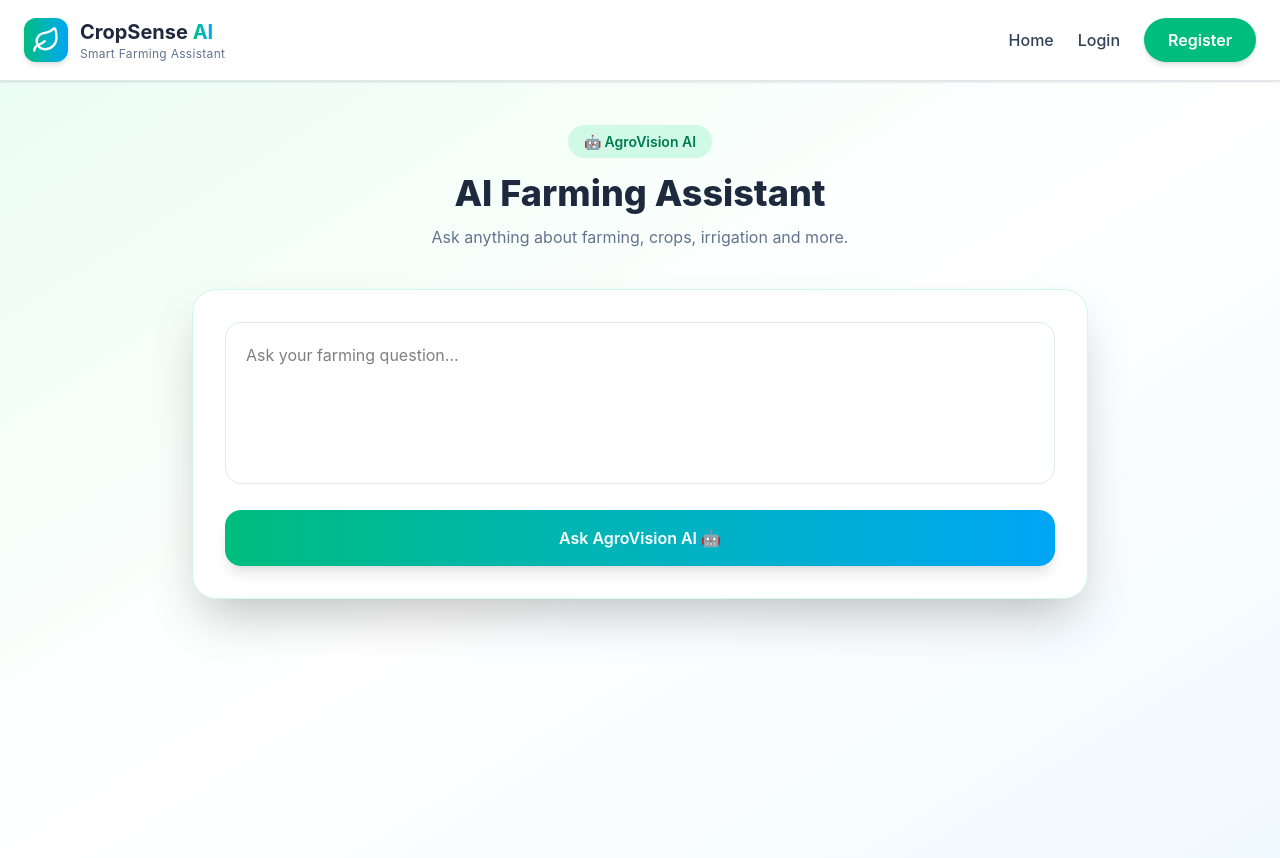
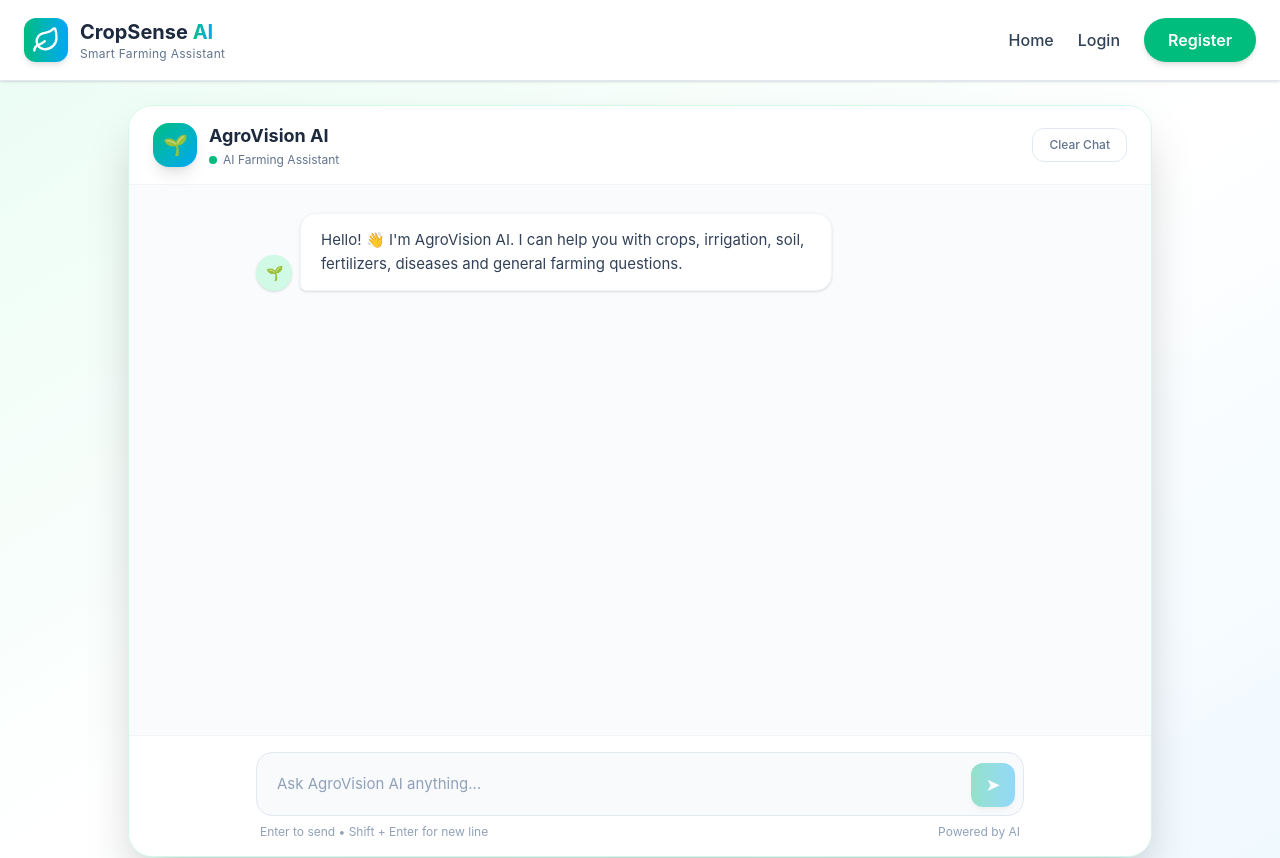
Before and after one commit to bhagyashreepawar1618/AgroVision-, a React (Vite) app in the folder frontend/: page /ai_chatbot in a window 1280 px wide. Shown: the top 858 px of the page. Built offline with nearby package versions, Linux system fonts and the light colour scheme.

Commit message:
updated styling and api

```diff
--- a/frontend/src/components/Features/AiChatbot.jsx
+++ b/frontend/src/components/Features/AiChatbot.jsx
@@ -1,77 +1,287 @@
-import { useState } from "react";
+import { useEffect, useRef, useState } from "react";
 import axios from "axios";
 
 function AiChatbot() {
   const [message, setMessage] = useState("");
-  const [reply, setReply] = useState("");
+  const [messages, setMessages] = useState([
+    {
+      id: 1,
+      role: "ai",
+      content:
+        "Hello! 👋 I'm AgroVision AI. I can help you with crops, irrigation, soil, fertilizers, diseases and general farming questions.",
+    },
+  ]);
+
   const [loading, setLoading] = useState(false);
 
+  const messagesEndRef = useRef(null);
+  const textareaRef = useRef(null);
+
+  // Auto scroll whenever new message arrives
+  useEffect(() => {
+    messagesEndRef.current?.scrollIntoView({
+      behavior: "smooth",
+    });
+  }, [messages, loading]);
+
+  // Send message
   const askAI = async () => {
-    if (!message.trim()) return;
+    if (!message.trim() || loading) return;
+
+    const userMessage = message.trim();
+
+    // Add user message
+    setMessages((prev) => [
+      ...prev,
+      {
+        id: Date.now(),
+        role: "user",
+        content: userMessage,
+      },
+    ]);
+
+    setMessage("");
+    setLoading(true);
 
     try {
-      setLoading(true);
-
       const res = await axios.post(
         "http://localhost:5000/api/v1/ai/aichatbot",
         {
-          message,
+          message: userMessage,
         },
       );
 
-      console.log("res is=", res.data.reply);
-      setReply(res.data.reply);
+      console.log("AI Response =", res.data.data.reasoning);
+
+      const aiReply =
+        res.data?.data?.reasoning ||
+        res.data?.data?.response ||
+        res.data?.reply ||
+        res.data?.response;
+
+      if (!aiReply) {
+        throw new Error("AI response not found");
+      }
+
+      // Add AI response
+      setMessages((prev) => [
+        ...prev,
+        {
+          id: Date.now() + 1,
+          role: "ai",
+          content: aiReply,
+        },
+      ]);
     } catch (error) {
-      console.log(error);
-      setReply("Unable to connect with AgroVision AI.");
+      console.error("AI Error =", error);
+
+      setMessages((prev) => [
+        ...prev,
+        {
+          id: Date.now() + 1,
+          role: "ai",
+          content:
+            "Sorry 😔 I couldn't process your request right now. Please try again.",
+        },
+      ]);
     } finally {
       setLoading(false);
+
+      // Focus input again
+      setTimeout(() => {
+        textareaRef.current?.focus();
+      }, 100);
     }
   };
 
+  // Enter = send
+  // Shift + Enter = new line
+  const handleKeyDown = (e) => {
+    if (e.key === "Enter" && !e.shiftKey) {
+      e.preventDefault();
+      askAI();
+    }
+  };
+
+  // Clear conversation
+  const clearChat = () => {
+    setMessages([
+      {
+        id: Date.now(),
+        role: "ai",
+        content:
+          "Hello! 👋 I'm AgroVision AI. How can I help you with your farming question?",
+      },
+    ]);
+  };
+
   return (
-    <div className="min-h-screen bg-gradient-to-br from-emerald-50 via-white to-sky-50 px-6 py-12">
-      <div className="mx-auto max-w-4xl">
-        <div className="mb-10 text-center">
-          <span className="rounded-full bg-emerald-100 px-4 py-2 text-sm font-semibold text-emerald-700">
-            🤖 AgroVision AI
-          </span>
+    <div className="min-h-screen bg-gradient-to-br from-emerald-50 via-white to-sky-50 px-3 py-4 sm:px-5 sm:py-6">
+      <div className="mx-auto flex h-[calc(100vh-2rem)] max-w-5xl flex-col overflow-hidden rounded-3xl border border-emerald-100 bg-white shadow-2xl sm:h-[calc(100vh-3rem)]">
+        {/* =====================================================
+            HEADER
+        ====================================================== */}
 
-          <h1 className="mt-5 text-4xl font-extrabold text-slate-800">
-            AI Farming Assistant
+        <div className="flex items-center justify-between border-b border-slate-100 bg-white px-4 py-4 sm:px-6">
+          {/* Left side */}
+          <div className="flex items-center gap-3">
+            {/* AI Avatar */}
+            <div className="flex h-11 w-11 items-center justify-center rounded-2xl bg-gradient-to-br from-emerald-500 to-sky-500 text-xl shadow-lg">
+              🌱
+            </div>
+
+            <div>
+              <h1 className="text-base font-bold text-slate-800 sm:text-lg">
+                AgroVision AI
               </h1>
 
-          <p className="mt-3 text-slate-500">
-            Ask anything about farming, crops, irrigation and more.
+              <div className="mt-0.5 flex items-center gap-1.5">
+                <span className="h-2 w-2 rounded-full bg-emerald-500"></span>
+
+                <span className="text-xs text-slate-500">
+                  AI Farming Assistant
+                </span>
+              </div>
+            </div>
+          </div>
+
+          {/* Clear button */}
+          <button
+            onClick={clearChat}
+            className="rounded-xl border border-slate-200 px-3 py-2 text-xs font-medium text-slate-500 transition hover:border-emerald-200 hover:bg-emerald-50 hover:text-emerald-600 sm:px-4"
+          >
+            Clear Chat
+          </button>
+        </div>
+
+        {/* =====================================================
+            CHAT AREA
+        ====================================================== */}
+
+        <div className="flex-1 overflow-y-auto bg-slate-50/70 px-3 py-5 sm:px-6 sm:py-7">
+          <div className="mx-auto max-w-3xl space-y-5">
+            {messages.map((msg) => {
+              const isUser = msg.role === "user";
+
+              return (
+                <div
+                  key={msg.id}
+                  className={`flex w-full ${
+                    isUser ? "justify-end" : "justify-start"
+                  }`}
+                >
+                  <div
+                    className={`flex max-w-[88%] items-end gap-2 sm:max-w-[75%] ${
+                      isUser ? "flex-row-reverse" : "flex-row"
+                    }`}
+                  >
+                    {/* Avatar */}
+                    <div
+                      className={`flex h-8 w-8 shrink-0 items-center justify-center rounded-full text-sm shadow-sm sm:h-9 sm:w-9 ${
+                        isUser ? "bg-sky-100" : "bg-emerald-100"
+                      }`}
+                    >
+                      {isUser ? "👤" : "🌱"}
+                    </div>
+
+                    {/* Message Bubble */}
+                    <div
+                      className={`rounded-2xl px-4 py-3 shadow-sm sm:px-5 sm:py-3.5 ${
+                        isUser
+                          ? "rounded-br-md bg-gradient-to-r from-sky-500 to-emerald-500 text-white"
+                          : "rounded-bl-md border border-slate-100 bg-white text-slate-700"
+                      }`}
+                    >
+                      <p className="whitespace-pre-wrap break-words text-sm leading-6 sm:text-[15px]">
+                        {msg.content}
                       </p>
                     </div>
+                  </div>
+                </div>
+              );
+            })}
 
-        <div className="rounded-3xl border border-emerald-100 bg-white p-8 shadow-2xl">
+            {/* =================================================
+                AI TYPING
+            ================================================== */}
+
+            {loading && (
+              <div className="flex justify-start">
+                <div className="flex items-end gap-2">
+                  {/* AI avatar */}
+                  <div className="flex h-8 w-8 items-center justify-center rounded-full bg-emerald-100 text-sm shadow-sm sm:h-9 sm:w-9">
+                    🌱
+                  </div>
+
+                  {/* Typing bubble */}
+                  <div className="rounded-2xl rounded-bl-md border border-slate-100 bg-white px-5 py-4 shadow-sm">
+                    <div className="flex items-center gap-1">
+                      <span className="h-2 w-2 animate-bounce rounded-full bg-emerald-500"></span>
+
+                      <span
+                        className="h-2 w-2 animate-bounce rounded-full bg-emerald-500"
+                        style={{
+                          animationDelay: "150ms",
+                        }}
+                      ></span>
+
+                      <span
+                        className="h-2 w-2 animate-bounce rounded-full bg-emerald-500"
+                        style={{
+                          animationDelay: "300ms",
+                        }}
+                      ></span>
+                    </div>
+                  </div>
+                </div>
+              </div>
+            )}
+
+            {/* Auto scroll target */}
+            <div ref={messagesEndRef}></div>
+          </div>
+        </div>
+
+        {/* =====================================================
+            INPUT AREA
+        ====================================================== */}
+
+        <div className="border-t border-slate-100 bg-white px-3 py-3 sm:px-5 sm:py-4">
+          <div className="mx-auto max-w-3xl">
+            <div className="flex items-end gap-2 rounded-2xl border border-slate-200 bg-slate-50 p-2 transition focus-within:border-emerald-300 focus-within:bg-white focus-within:ring-4 focus-within:ring-emerald-50">
+              {/* Textarea */}
               <textarea
+                ref={textareaRef}
                 value={message}
                 onChange={(e) => setMessage(e.target.value)}
-            placeholder="Ask your farming question..."
-            rows="5"
-            className="w-full resize-none rounded-2xl border border-slate-200 p-5 outline-none transition focus:border-emerald-400 focus:ring-4 focus:ring-emerald-100"
+                onKeyDown={handleKeyDown}
+                placeholder="Ask AgroVision AI anything..."
+                rows={1}
+                className="max-h-32 min-h-[46px] flex-1 resize-none bg-transparent px-3 py-3 text-sm text-slate-700 outline-none placeholder:text-slate-400 sm:text-[15px]"
               />
 
+              {/* Send Button */}
               <button
                 onClick={askAI}
-            disabled={loading}
-            className="mt-5 w-full rounded-2xl bg-gradient-to-r from-emerald-500 to-sky-500 py-4 font-semibold text-white shadow-lg transition hover:scale-[1.01] disabled:opacity-60"
+                disabled={loading || !message.trim()}
+                className="flex h-11 w-11 shrink-0 items-center justify-center rounded-xl bg-gradient-to-r from-emerald-500 to-sky-500 text-lg text-white shadow-md transition hover:scale-105 hover:shadow-lg disabled:cursor-not-allowed disabled:opacity-40"
+                title="Send message"
               >
-            {loading ? "Thinking..." : "Ask AgroVision AI 🤖"}
+                ➤
               </button>
+            </div>
 
-          {reply && (
-            <div className="mt-8 rounded-2xl bg-emerald-50 p-6">
-              <h2 className="font-bold text-emerald-700">🌱 AgroVision AI</h2>
+            {/* Bottom info */}
+            <div className="mt-2 flex items-center justify-between px-1">
+              <p className="text-[10px] text-slate-400 sm:text-xs">
+                Enter to send • Shift + Enter for new line
+              </p>
 
-              <p className="mt-4 whitespace-pre-line leading-7 text-slate-700">
-                {reply}
+              <p className="hidden text-[10px] text-slate-400 sm:block sm:text-xs">
+                Powered by AI
               </p>
             </div>
-          )}
+          </div>
         </div>
       </div>
     </div>
```
Lines whose indentation alone changed are shown as unchanged.
